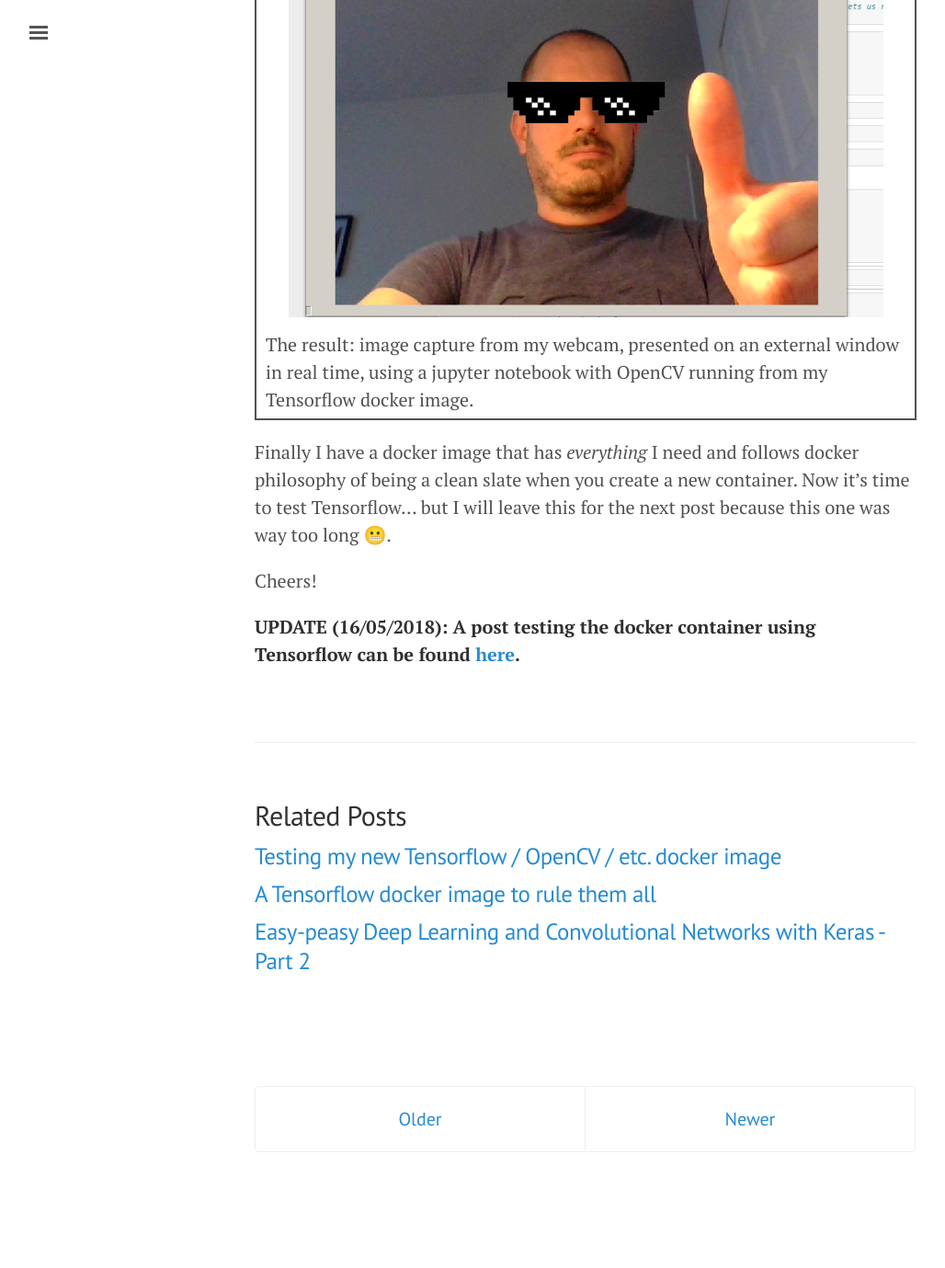
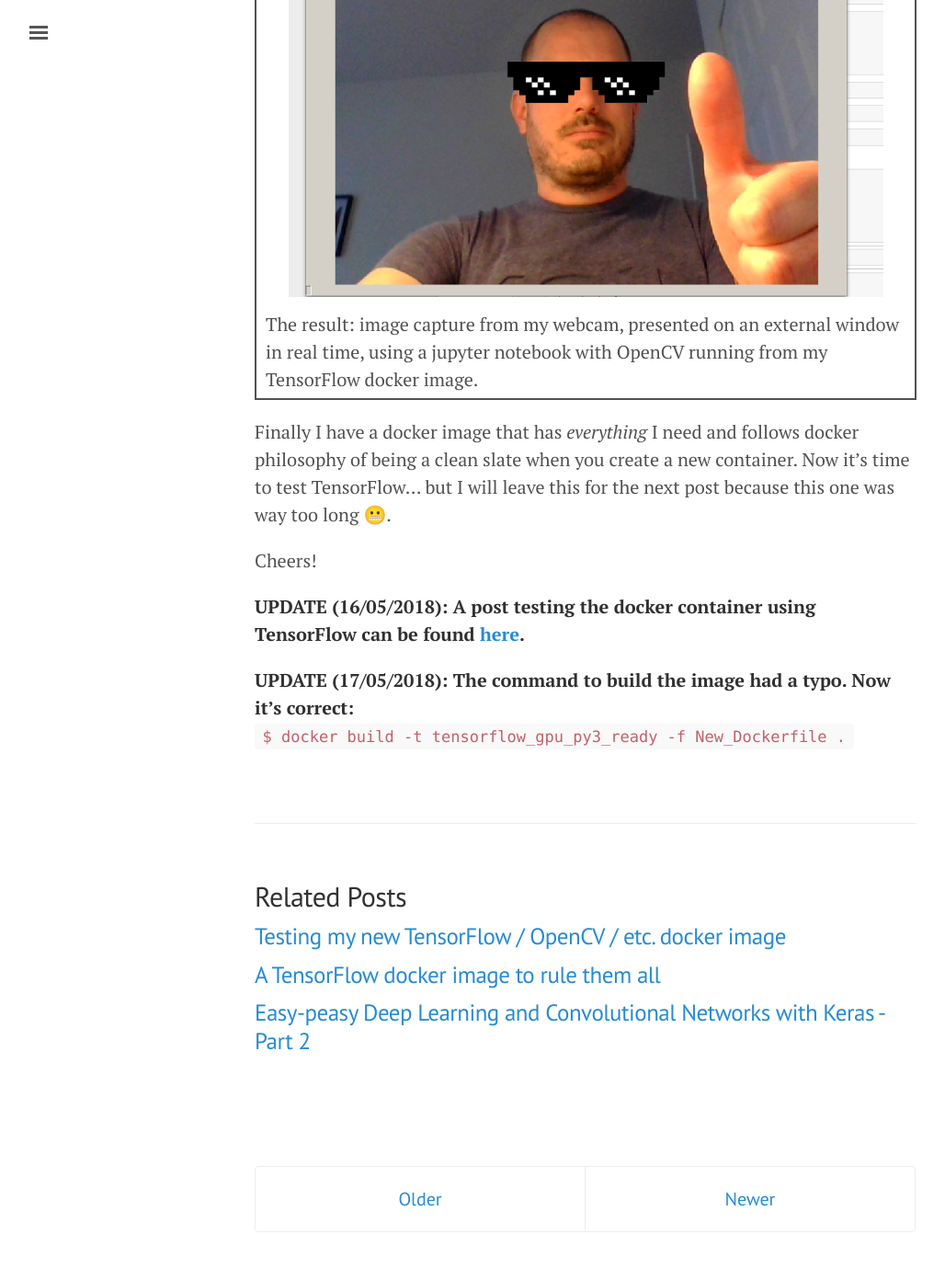
Before and after one commit to ricardodeazambuja/ricardodeazambuja.github.io, a Jekyll site: the page built from _posts/2018-05-04-tuning_tensorflow_docker.md, in a window 1280 px wide and 1400 px high, scrolled down 7329 px. Shown: the top 1379 px of the window at 92% size, without its empty margins (3-1031 px from the left). Built offline with Jekyll 4.4.1, drawn with Linux system fonts in a browser that asks for light colours; emoji names are drawn with the system emoji font; comment, search, counter and statistics services are not loaded; before the commit the page ends 8642 px from its top, so only the background shows below that; some of the changed text lies outside the part shown.

Commit message:
fixing typos

````diff
--- a/_posts/2018-05-04-tuning_tensorflow_docker.md
+++ b/_posts/2018-05-04-tuning_tensorflow_docker.md
@@ -1,6 +1,6 @@
 ---
 layout: post
-title: A Tensorflow docker image to rule them all
+title: A TensorFlow docker image to rule them all
 category: deep_learning
 draft: false
 published: true
@@ -8,10 +8,10 @@
 ---
 
 <figure>
-  <img src="{{ site.url }}/public/images/tensorflow_tuning.png?style=centerme" alt="Tensorflow+OpenCV+Access to local HD+docker">
+  <img src="{{ site.url }}/public/images/tensorflow_tuning.png?style=centerme" alt="TensorFlow+OpenCV+Access to local HD+docker">
 </figure>
 <!--more-->
-Today I'm in need to develop an algorithm to segment some special *stuff* on an image and my old Tensorflow docker image is… too old to invest time on it. So I decided to pull a new Docker image for the latest Tensorflow with GPU enabled and Python 3 ([2020-01-01 is Python 2 end-of-life](https://devguide.python.org/#status-of-python-branches)). The image of my choice was [tensorflow/tensorflow:1.8.0-gpu-py3](https://hub.docker.com/r/tensorflow/tensorflow/). Pulling that image was as easy as typing:
+Today I'm in need to develop an algorithm to segment some special *stuff* on an image and my old TensorFlow docker image is… too old to invest time on it. So I decided to pull a new Docker image for the latest TensorFlow with GPU enabled and Python 3 ([2020-01-01 is Python 2 end-of-life](https://devguide.python.org/#status-of-python-branches)). The image of my choice was [tensorflow/tensorflow:1.8.0-gpu-py3](https://hub.docker.com/r/tensorflow/tensorflow/). Pulling that image was as easy as typing:
 ```
 $ docker pull tensorflow/tensorflow:latest-gpu-py3
 ```
@@ -79,7 +79,7 @@
 
 Now, to create the image, the following command must be executed on the same directory where *add_user.sh* and the dockerfile *New_Dockerfile* are located:
 ```
-$ docker build -t tensorflow/tensorflow:latest-gpu-py3 -f New_Dockerfile .
+$ docker build -t tensorflow_gpu_py3_ready -f New_Dockerfile .
 ```
 
 The command necessary to create/run the container is very very long, so I suggest the creation of an alias inside [`~/.bashrc`](http://www.joshstaiger.org/archives/2005/07/bash_profile_vs.html) using the command below:
@@ -130,12 +130,16 @@
 
 <figure>
   <img src="{{ site.url }}/public/images/webcam_working.png?style=centerme" alt="OpenCV capturing image directly from my webcam">
-  <figcaption>The result: image capture from my webcam, presented on an external window in real time, using a jupyter notebook with OpenCV running from my Tensorflow docker image.</figcaption>
+  <figcaption>The result: image capture from my webcam, presented on an external window in real time, using a jupyter notebook with OpenCV running from my TensorFlow docker image.</figcaption>
 </figure>
 
 
-Finally I have a docker image that has *everything* I need and follows docker philosophy of being a clean slate when you create a new container. Now it’s time to test Tensorflow… but I will leave this for the next post because this one was way too long :grimacing:.
+Finally I have a docker image that has *everything* I need and follows docker philosophy of being a clean slate when you create a new container. Now it’s time to test TensorFlow… but I will leave this for the next post because this one was way too long :grimacing:.
 
 Cheers!
 
-**UPDATE (16/05/2018): A post testing the docker container using Tensorflow can be found [here]({{ site.url }}/deep_learning/2018/05/12/testing-tensorflow-docker/).**
+**UPDATE (16/05/2018): A post testing the docker container using TensorFlow can be found [here]({{ site.url }}/deep_learning/2018/05/12/testing-tensorflow-docker/).**
+
+
+**UPDATE (17/05/2018): The command to build the image had a typo. Now it's correct:**
+`$ docker build -t tensorflow_gpu_py3_ready -f New_Dockerfile .`
````
Also changed, not shown: _posts/2018-05-12-testing-tensorflow-docker.md (+7 -7 lines).
